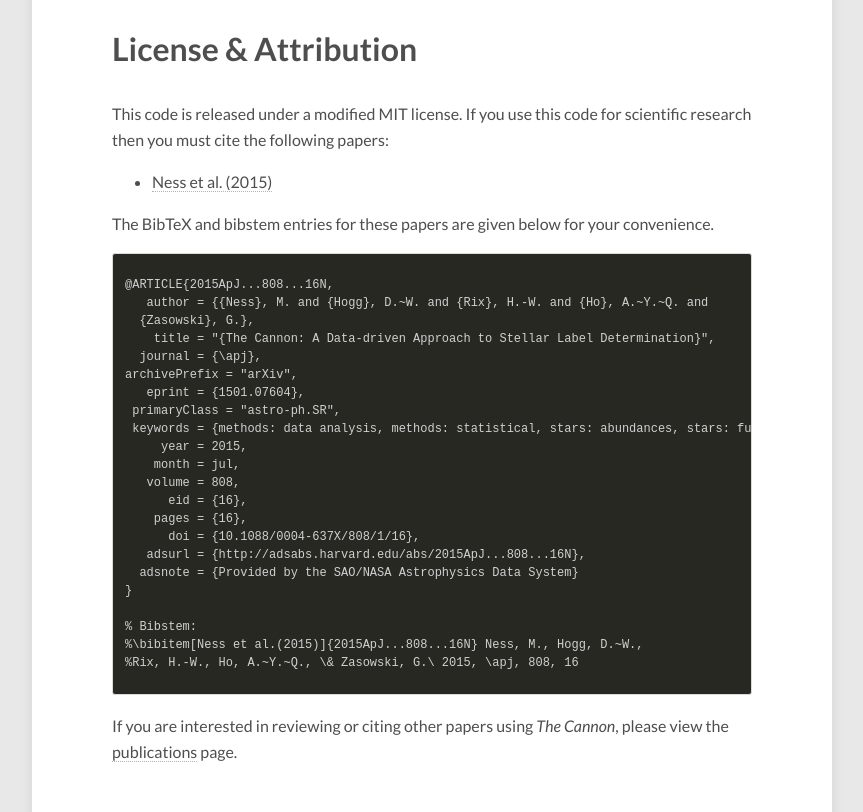
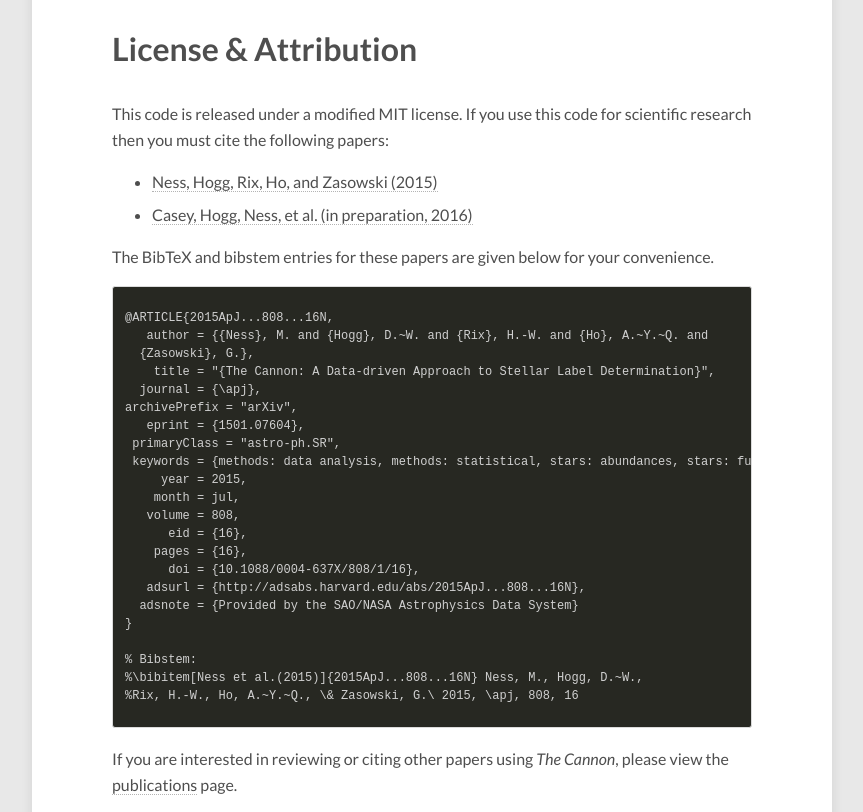
Before and after one commit to andycasey/AnniesLasso, a Jekyll site: the page built from index.html, in a window 1280 px wide and 900 px high, scrolled down 1004 px, cut to the strip 88-900 px from the top of the window. Shown: the whole strip, without its empty margins (208-1071 px from the left). Built offline with Jekyll 4.4.1, drawn with Linux system fonts in a browser that asks for light colours; nearby versions of some CDN libraries; the list of posts is cut into pages by our own code; comment, search, counter and statistics services are not loaded.

Commit message:
By order of Ness

```diff
--- a/index.html
+++ b/index.html
@@ -55,7 +55,8 @@ pip install https://github.com/andycasey/AnniesLasso/archive/master.zip
     <p>This code is released under a modified MIT license. If you use this code for scientific research then you must cite the following papers:
 
       <ul>
-        <li><a href="http://adsabs.harvard.edu/abs/2015ApJ...808...16N">Ness et al. (2015)</a></li>
+        <li><a href="http://adsabs.harvard.edu/abs/2015ApJ...808...16N">Ness, Hogg, Rix, Ho, and Zasowski (2015)</a></li>
+	<li><a href="#">Casey, Hogg, Ness, et al. (in preparation, 2016)</a></li>
       </ul>
     </p>
 
```
